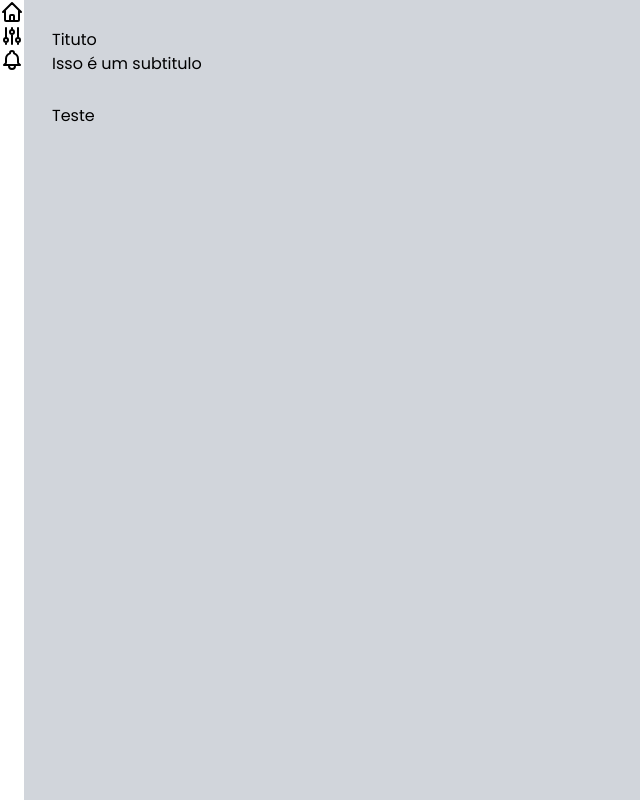
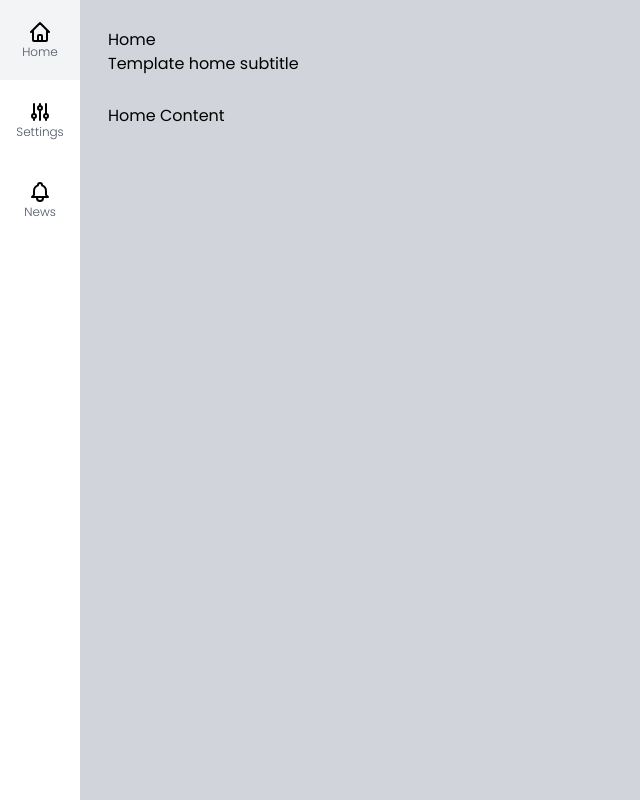
Before and after one commit to joaopedroalb/admin-platform, a Next.js app: page / in a window 1280 px wide. Shown: the whole page, without its empty margins (0-640 px from the left). Built offline with nearby package versions, Linux system fonts and the light colour scheme.

Commit message:
Create pages news and setting

```diff
--- a/src/components/template/MenuItem.tsx
+++ b/src/components/template/MenuItem.tsx
@@ -1,3 +1,5 @@
+import Link from "next/link";
+
 interface MenuItemProps{
     url:string
     text:string
@@ -6,10 +8,21 @@ interface MenuItemProps{
 
 export default function MenuItem(props:MenuItemProps){
     return(
-        <li className={`
-            cursor-pointer
-        `}>
-            {props.icon}
+        <li className={`hover:bg-gray-100 cursor-pointer`}>
+            <Link href={props.url}>
+                <a className={`
+                    flex flex-col justify-center items-center
+                    h-20 w-20
+                    cursor-pointer
+                `}>
+                    {props.icon}
+                    <span className={`
+                        text-xs font-light text-gray-600
+                    `}>
+                        {props.text}
+                    </span>
+                </a>
+            </Link>
         </li>
     )
 }
--- a/src/components/template/Sidebar.tsx
+++ b/src/components/template/Sidebar.tsx
@@ -6,7 +6,7 @@ export default function Sidebar(){
         <aside>
             <ul>
                 <MenuItem url="/" icon={IconHome} text="Home" />
-                <MenuItem url="/config" icon={IconConfig} text="Config" />
+                <MenuItem url="/Setting" icon={IconConfig} text="Settings" />
                 <MenuItem url="/News" icon={IconBell} text="News" />
             </ul>
         </aside>
--- /dev/null
+++ b/src/pages/News.tsx
@@ -0,0 +1,9 @@
+import Layout from "../components/template/Layout";
+
+export default function News(){
+    return(
+        <Layout title="News" subtitle="Creating template news">
+            <h3>News Content</h3>
+        </Layout>
+    )
+}
--- /dev/null
+++ b/src/pages/Setting.tsx
@@ -0,0 +1,9 @@
+import Layout from "../components/template/Layout";
+
+export default function Setting(){
+    return(
+        <Layout title="Settings" subtitle="Creating template settings">
+            <h3>Settings Content</h3>
+        </Layout>
+    )
+}
--- a/src/pages/index.tsx
+++ b/src/pages/index.tsx
@@ -2,8 +2,8 @@ import type { NextPage } from 'next'
 import Layout from '../components/template/Layout'
 const Home: NextPage = () => {
   return (
-    <Layout title='Tituto' subtitle='Isso é um subtitulo'>
-      <h1>Teste</h1>
+    <Layout title='Home' subtitle='Template home subtitle'>
+      <h1>Home Content</h1>
     </Layout>
 
   )
```
